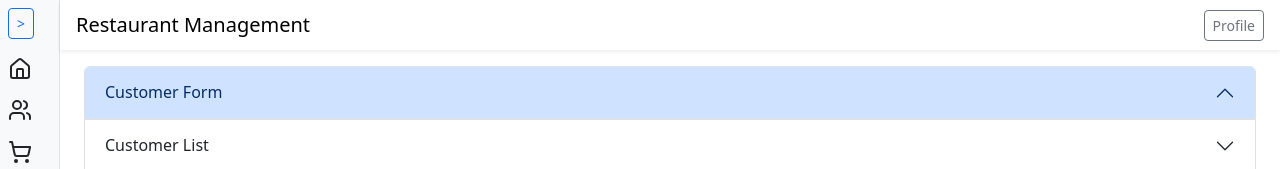
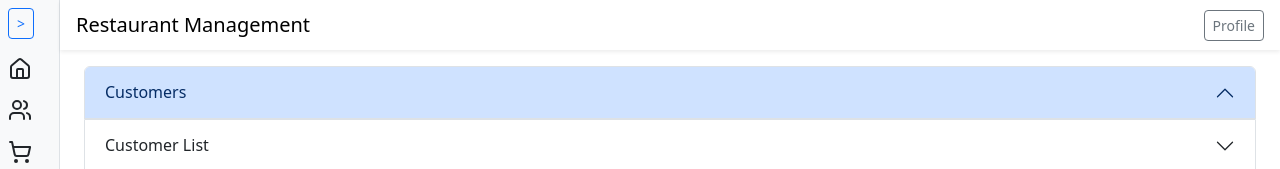
Before and after one commit to anjula576/restaurant-project, a React (Vite) app in the folder frontend/restaurant-frontend/: page /customer in a window 1280 px wide. Shown: the top 169 px of the page. Built offline with nearby package versions, Linux system fonts and the light colour scheme; no server answers.

Commit message:
when setup the project again

```diff
--- a/frontend/restaurant-frontend/src/pages/Customer.tsx
+++ b/frontend/restaurant-frontend/src/pages/Customer.tsx
@@ -441,7 +441,7 @@ const columns: Column[] = [
                                         <button className="accordion-button" type="button" data-bs-toggle="collapse"
                                                 data-bs-target="#panelsStayOpen-collapseOne" aria-expanded="true"
                                                 aria-controls="panelsStayOpen-collapseOne">
-                                            Customer Form
+                                            Customers
                                         </button>
                                     </h2>
                                     <div id="panelsStayOpen-collapseOne" className="accordion-collapse collapse">
```
Also changed, not shown: 2 other files (tests, documents, lock files or other folders).
